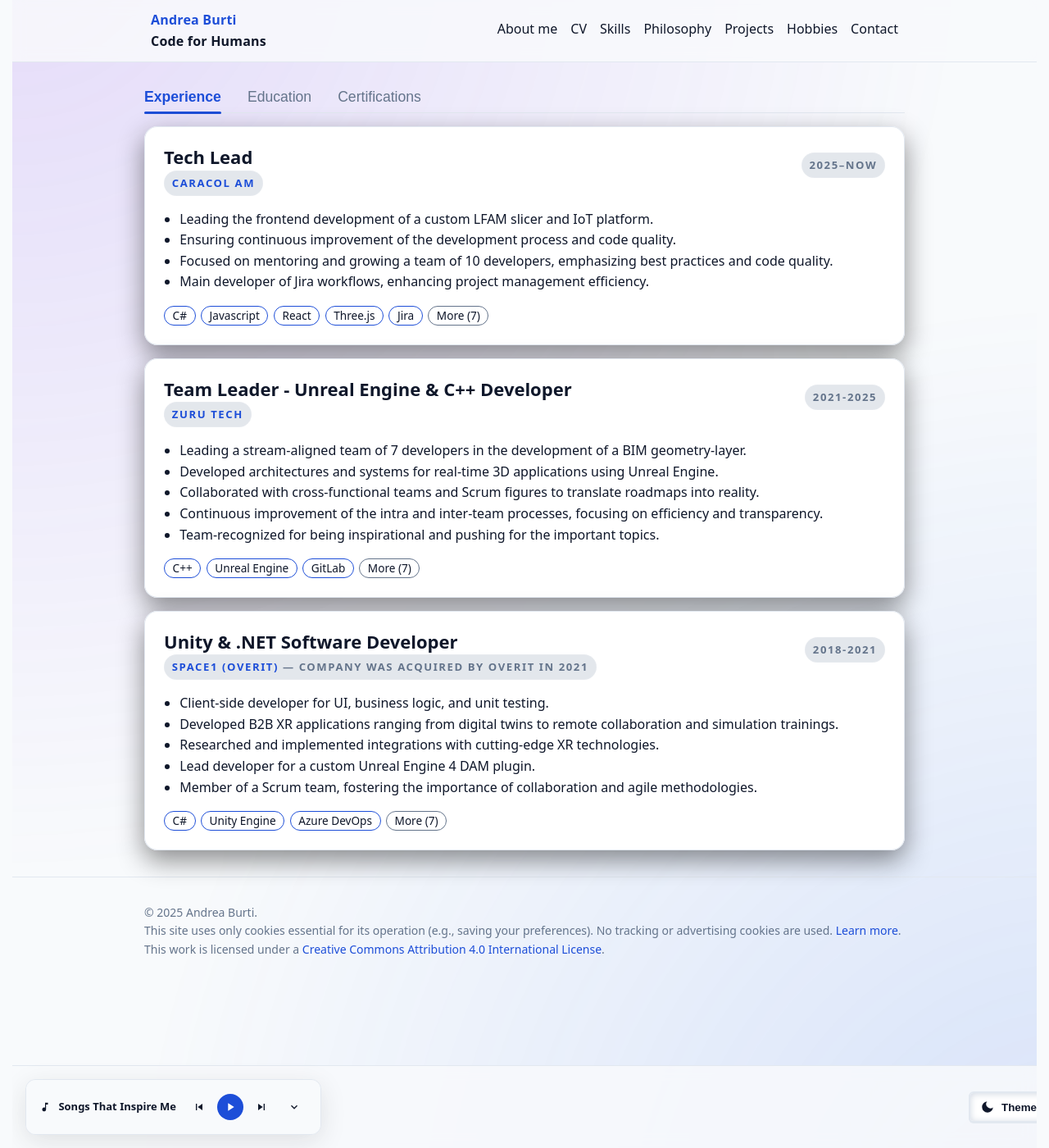
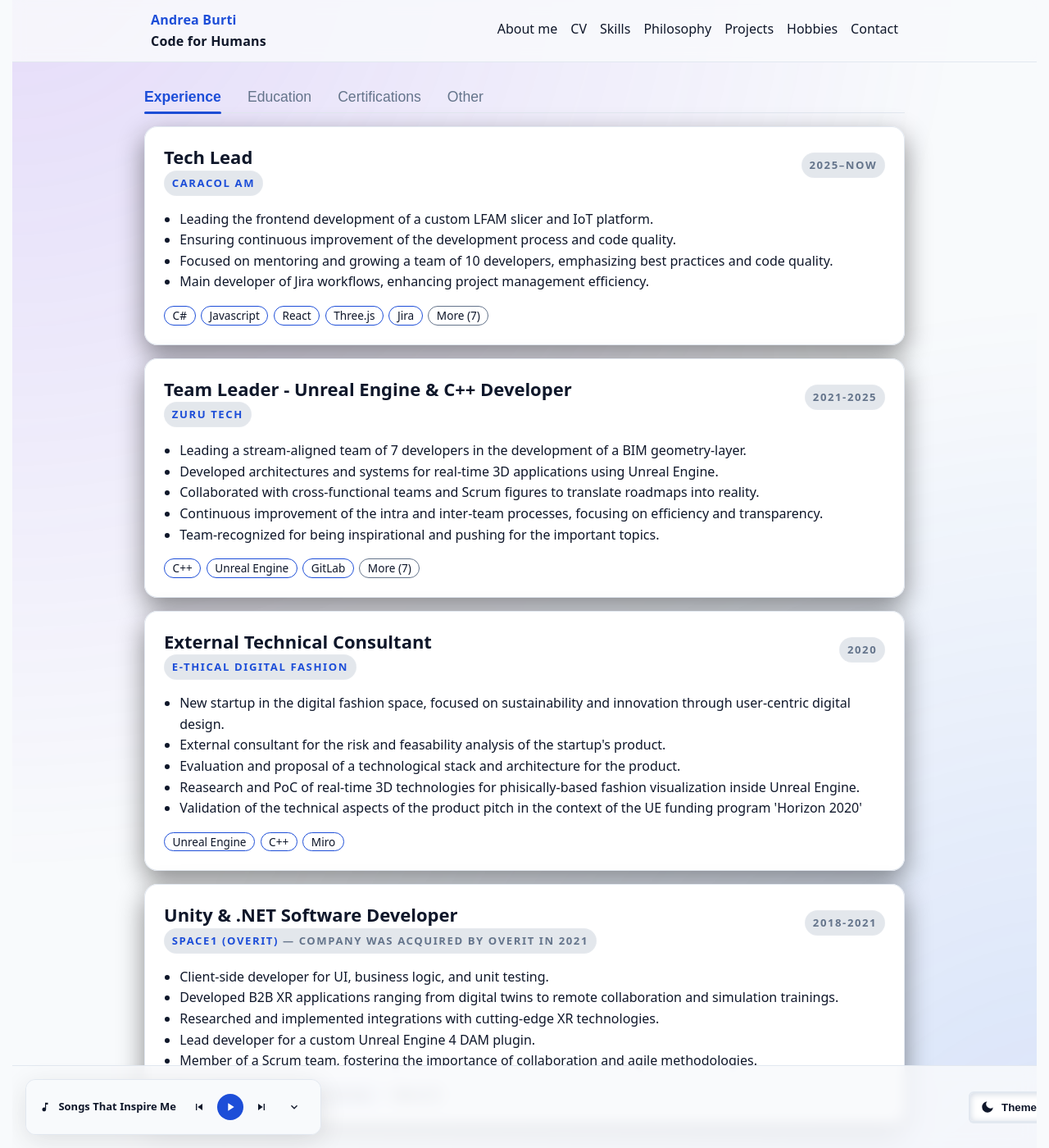
Before and after one commit to boozee/boozee.github.io, a Jekyll site: the page built from pages/cv.md, in a window 1280 px wide and 1400 px high. Shown: the whole window at 82% size. Built offline with Jekyll 4.4.1, drawn with Linux system fonts in a browser that asks for light colours.

Commit message:
Add 'other' experiences

```diff
--- a/_data/experience.yml
+++ b/_data/experience.yml
@@ -25,6 +25,18 @@
     - "Continuous improvement of the intra and inter-team processes, focusing on efficiency and transparency."
     - "Team-recognized for being inspirational and pushing for the important topics."
 
+- company: E-THICAL Digital Fashion
+  company_url: https://www.linkedin.com/company/fashionmind/
+  role: External Technical Consultant
+  period: 2020
+  tech_primary: [Unreal Engine, C++, Miro]
+  bullets:
+    - "New startup in the digital fashion space, focused on sustainability and innovation through user-centric digital design."
+    - "External consultant for the risk and feasability analysis of the startup's product."
+    - "Evaluation and proposal of a technological stack and architecture for the product."
+    - "Reasearch and PoC of real-time 3D technologies for phisically-based fashion visualization inside Unreal Engine."
+    - "Validation of the technical aspects of the product pitch in the context of the UE funding program 'Horizon 2020'"
+
 - company: SPACE1 (OverIT)
   company_note: "Company was acquired by OverIT in 2021"
   company_url: https://www.indx.com/it/product/overit-space-1-it
--- /dev/null
+++ b/_includes/other-experience-list.html
@@ -0,0 +1,32 @@
+<div class="cv-card-list">
+  {% for exp in site.data.other_experience %}
+  <div class="card">
+    <div class="card-header" style="display:flex;justify-content:space-between;align-items:flex-start;gap:12px;">
+      <div class="card-header-info">
+        <h3>{{ exp.role }}</h3>
+        <p class="muted">
+          {% if exp.company_url %}
+          <a href="{{ exp.company_url | strip }}" target="_blank" rel="noopener noreferrer">
+            {{ exp.company }}
+          </a>
+          {% if exp.company_note %}<span> — {{ exp.company_note }}</span>{% endif %}
+          {% else %}
+          {{ exp.company }}
+          {% endif %}
+        </p>
+      </div>
+      <div class="card-header-date muted">
+        {{ exp.period }}
+      </div>
+    </div>
+
+    {% if exp.bullets %}
+    <ul class="list">
+      {% for b in exp.bullets %}
+      <li>{{ b }}</li>
+      {% endfor %}
+    </ul>
+    {% endif %}
+  </div>
+  {% endfor %}
+</div>
--- a/_layouts/cv.html
+++ b/_layouts/cv.html
@@ -6,6 +6,7 @@
   <button class="tab-button active" data-tab="experience">Experience</button>
   <button class="tab-button" data-tab="education">Education</button>
   <button class="tab-button" data-tab="certifications">Certifications</button>
+  <button class="tab-button" data-tab="other">Other</button>
 </div>
 
 <div class="tab-content is-active" id="experience">
@@ -19,3 +20,7 @@
 <div class="tab-content" id="certifications">
   {% include certifications.html %}
 </div>
+
+<div class="tab-content" id="other">
+  {% include other-experience-list.html %}
+</div>
```
Also changed, not shown: _data/other_experience.yml (added, +17 -0 lines).
